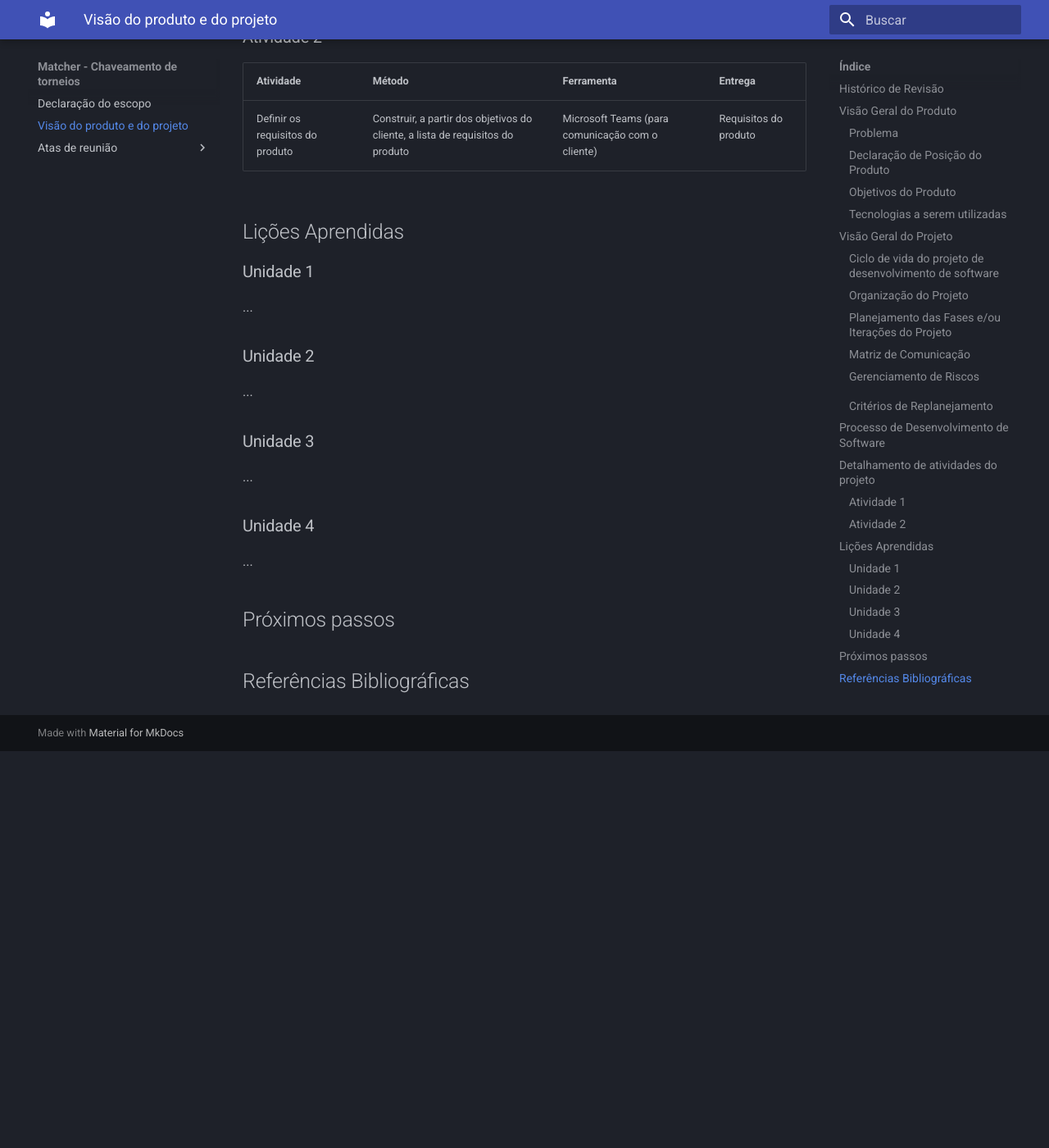
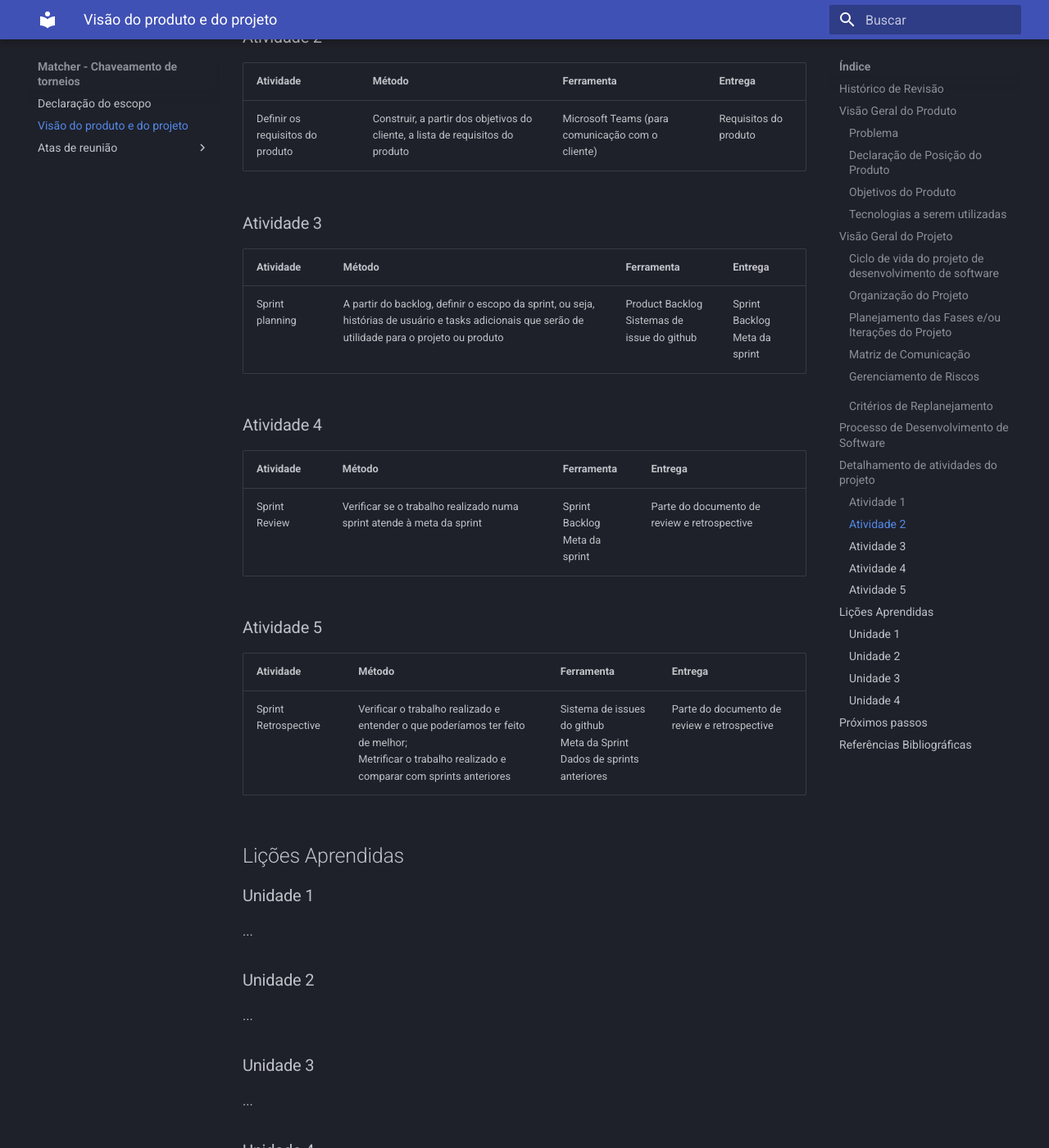
Before and after one commit to FGA0138-MDS-Ajax/2023-2-SIRIUS, an MkDocs documentation site: the page built from docs/visao-produto-projeto.md, in a window 1280 px wide and 1400 px high, scrolled down 5188 px. Shown: the whole window at 82% size. Built offline with MkDocs 1.6.1 and Material for MkDocs 9.7.7, drawn with Linux system fonts in a browser that asks for light colours; before the commit the page ends 6104 px from its top, so only the background shows below that; some of the changed text lies outside the part shown.

Commit message:
(#16): adição de tecnologia e atividades

```diff
--- a/docs/visao-produto-projeto.md
+++ b/docs/visao-produto-projeto.md
@@ -84,12 +84,12 @@ Em relação ao método de trabalho, adotaremos o "Pair Programming", promovendo
 
 
 
-| Descrição              | Área/Envolvidos | Periodicidade            | Produtos Gerados            |
-| ---------------------- | --------------- | ------------------------ | --------------------------- |
-| Planejamento da sprint | Todo o grupo    | No início de cada sprint | Backlog da sprint           |
-| Daily Scrum            | Todo o grupo    | Diário                   | Ata de reunião              |
-| Sprint Review          | Todo o grupo    | Ao final de cada sprint  | Ata de sprint review        |
-| Sprint Retrospective   | Todo o grupo    | Ao final de cada sprint  | Ata de sprint retrospective |
+| Descrição            | Área/Envolvidos | Periodicidade            | Produtos Gerados            |
+| -------------------- | --------------- | ------------------------ | --------------------------- |
+| Sprint planning      | Todo o grupo    | No início de cada sprint | Backlog da sprint           |
+| Daily Scrum          | Todo o grupo    | Diário                   | Ata de reunião              |
+| Sprint Review        | Todo o grupo    | Ao final de cada sprint  | Ata de sprint review        |
+| Sprint Retrospective | Todo o grupo    | Ao final de cada sprint  | Ata de sprint retrospective |
 
 
 
@@ -140,6 +140,30 @@ Vamos utilizar o framework Scrum/XP. Assim, todo o nosso processo vai ser de aco
 
 
 
+### Atividade 3
+
+| Atividade       | Método                                                       | Ferramenta                                     | Entrega                          |
+| --------------- | ------------------------------------------------------------ | ---------------------------------------------- | -------------------------------- |
+| Sprint planning | A partir do backlog, definir o escopo da sprint, ou seja, histórias de usuário e tasks adicionais que serão de utilidade para o projeto ou produto | Product Backlog<br>Sistemas de issue do github | Sprint Backlog<br>Meta da sprint |
+
+
+
+### Atividade 4
+
+| Atividade     | Método                                                       | Ferramenta                       | Entrega                                      |
+| ------------- | ------------------------------------------------------------ | -------------------------------- | -------------------------------------------- |
+| Sprint Review | Verificar se o trabalho realizado numa sprint atende à meta da sprint | Sprint Backlog<br>Meta da sprint | Parte do documento de review e retrospective |
+
+
+
+### Atividade 5
+
+| Atividade            | Método                                                       | Ferramenta                                                   | Entrega                                      |
+| -------------------- | ------------------------------------------------------------ | ------------------------------------------------------------ | -------------------------------------------- |
+| Sprint Retrospective | Verificar o trabalho realizado e entender o que poderíamos ter feito de melhor;<br>Metrificar o trabalho realizado e comparar com sprints anteriores | Sistema de issues do github<br>Meta da Sprint<br>Dados de sprints anteriores | Parte do documento de review e retrospective |
+
+
+
 ## Lições Aprendidas
 
 ### Unidade 1
```
Also changed, not shown: other parts of docs/visao-produto-projeto.md (+1 -1 lines).
